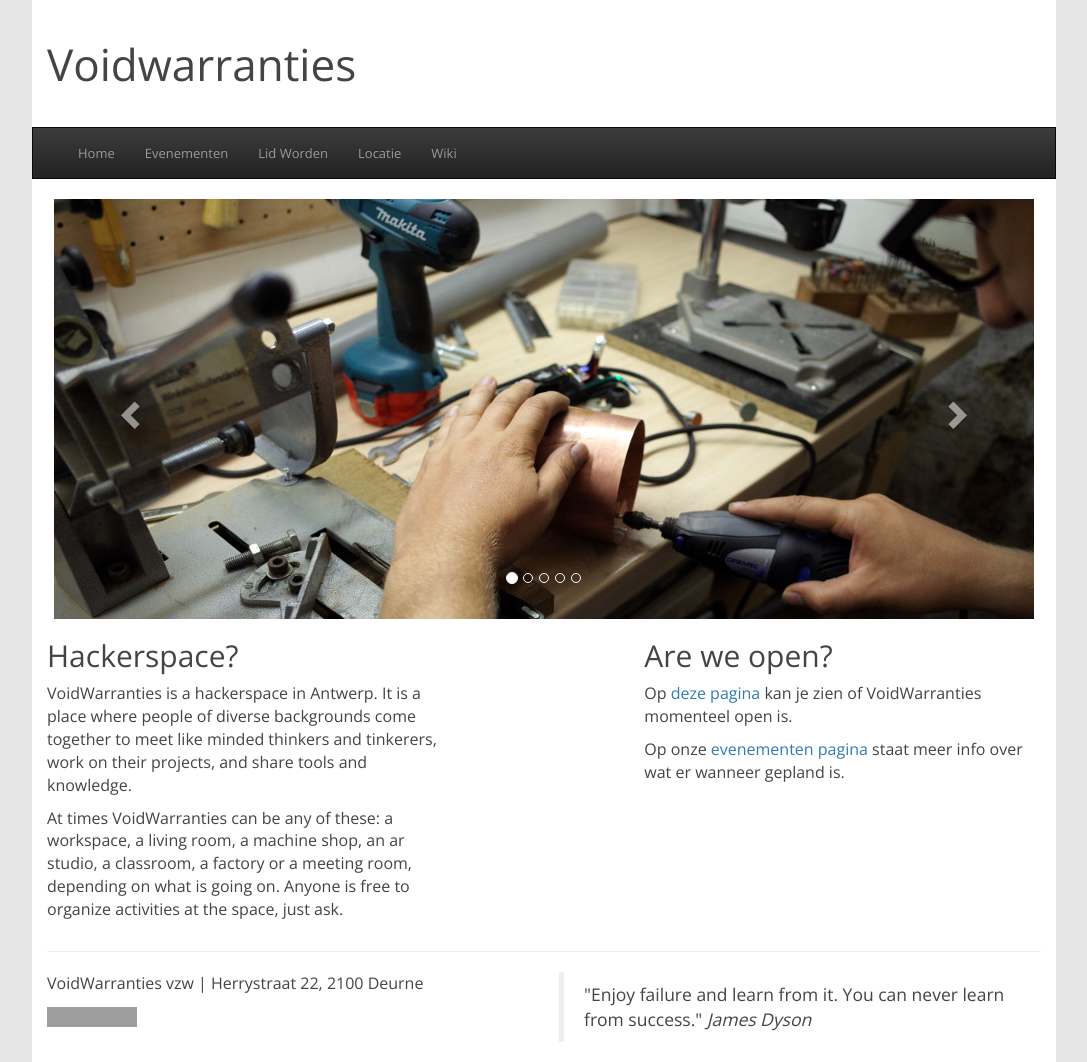
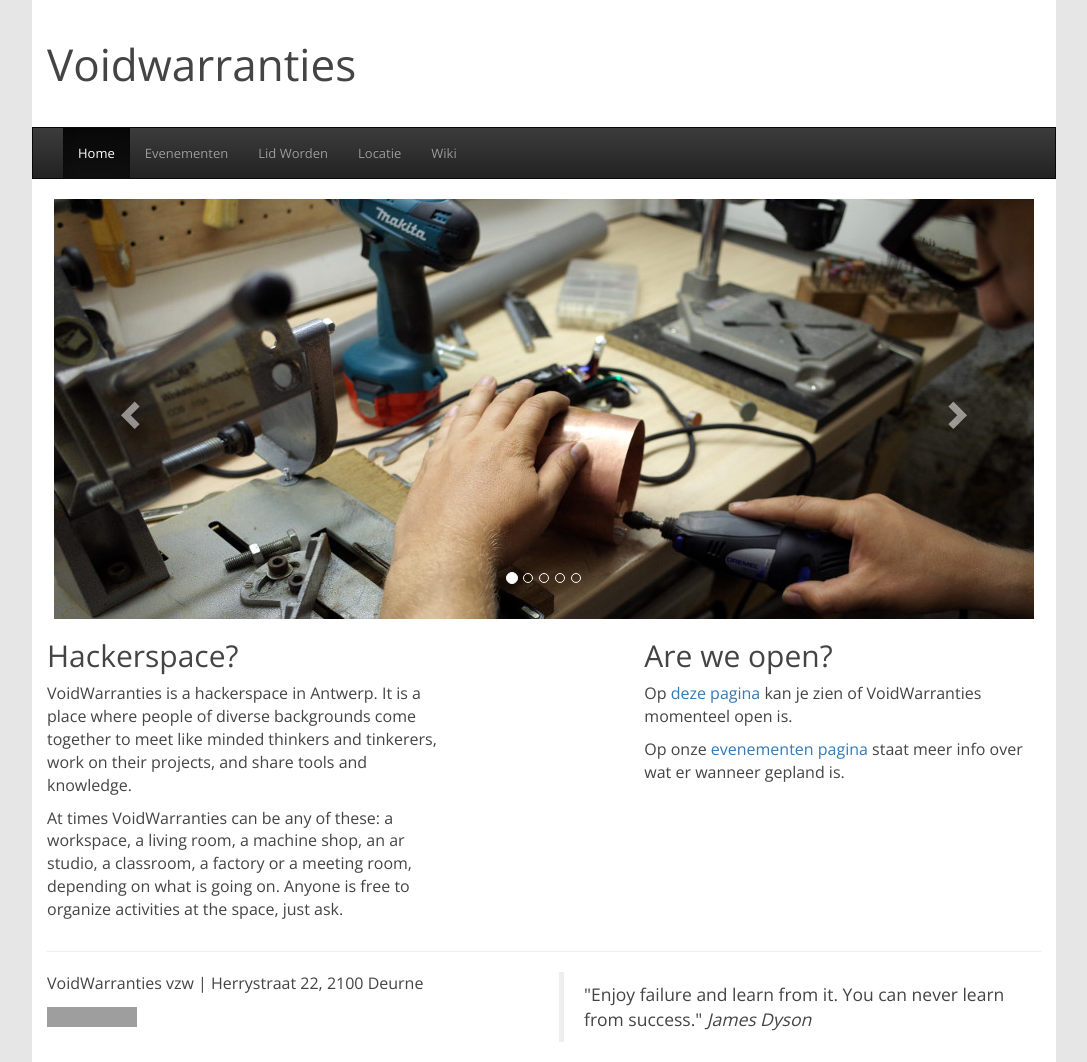
Before and after one commit to voidwarranties/voidwarranties.github.io, a Jekyll site: the page built from index.html, in a window 1280 px wide. Shown: the whole page, without its empty margins (96-1183 px from the left). Built offline with Jekyll 4.4.1, drawn with Linux system fonts in a browser that asks for light colours; grey boxes are pictures that could not be loaded.

Commit message:
active nav

```diff
--- a/_layouts/default.html
+++ b/_layouts/default.html
@@ -41,6 +41,7 @@
               max-width: 1024px;
           }
       }
+
     </style>
     <!-- jQuery (necessary for Bootstrap's JavaScript plugins) -->
     <script src="https://ajax.googleapis.com/ajax/libs/jquery/1.12.4/jquery.min.js"></script>
@@ -66,10 +67,10 @@
           </div>
           <div id="navbar" class="collapse navbar-collapse">
             <ul class="nav navbar-nav">
-              <li><a href="/">Home</a></li>
-              <li><a href="/evenementen">Evenementen</a></li>
-              <li><a href="/lid-worden">Lid Worden</a></li>
-              <li><a href="/locatie">Locatie</a></li>
+              <li {% if page.url == '/' %}class="active"{% endif %}><a href="/">Home</a></li>
+              <li {% if page.url == '/evenementen.html' %}class="active"{% endif %}><a href="/evenementen">Evenementen</a></li>
+              <li {% if page.url == '/lid-worden.html' %}class="active"{% endif %}><a href="/lid-worden">Lid Worden</a></li>
+              <li {% if page.url == '/locatie.html' %}class="active"{% endif %}><a href="/locatie">Locatie</a></li>
               <li><a href="http://wiki.voidwarranties.be">Wiki</a></li>
             </ul>
           </div><!--/.nav-collapse -->
```
